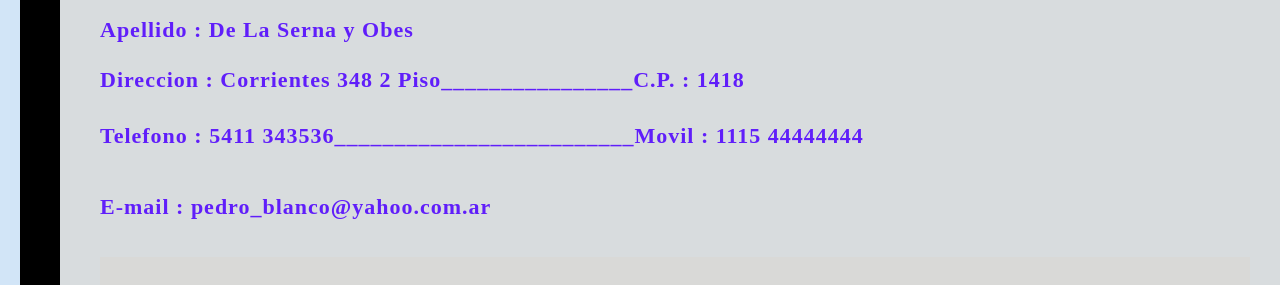
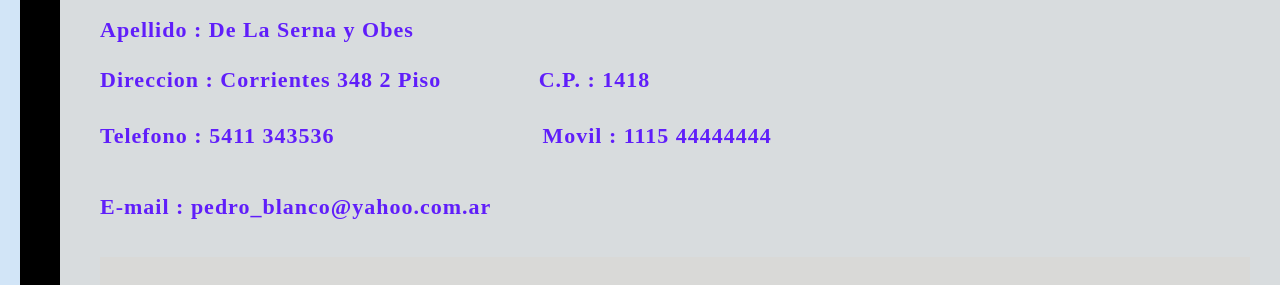
Before and after one commit to white6749/white6749.github.io, a plain HTML site: page Index02.html in a window 1280 px wide. Shown: the part 186-471 px from the top of the page. Drawn offline with Linux system fonts and the light colour scheme.

Commit message:
Add files via upload

```diff
--- a/Index02.html
+++ b/Index02.html
@@ -21,14 +21,14 @@
   <div>
     <h2 id="linea2"> </h2>
     <h3 id="linea3"> </h3>
-    <h4 id="linea4"> </h4>
-    <h5 id="linea5"> </h5>
+   <pre><h4 id="linea4"> </h4></pre>
+    <pre><h5 id="linea5"> </h5></pre>
     <h6 id="linea6"> </h6>
   </div>
   <script>
     const A = [5];
-    A[2] = "Nombre : Joaquin "; A[3] = "Apellido : De La Serna y Obes "; A[4] = "Direccion : Corrientes 348 2 Piso" + "________________" + "C.P. : 1418";
-    A[5] = "Telefono : 5411 343536"+"_________________________" + "Movil : 1115 44444444"; A[6] = "E-mail : pedro_blanco@yahoo.com.ar";
+    A[2] = "Nombre : Joaquin "; A[3] = "Apellido : De La Serna y Obes "; A[4] = "Direccion : Corrientes 348 2 Piso" + "               " + "C.P. : 1418";
+    A[5] = "Telefono : 5411 343536"+"                                " + "Movil : 1115 44444444"; A[6] = "E-mail : pedro_blanco@yahoo.com.ar";
     Alen = A.length;
     let linea;
 
```
